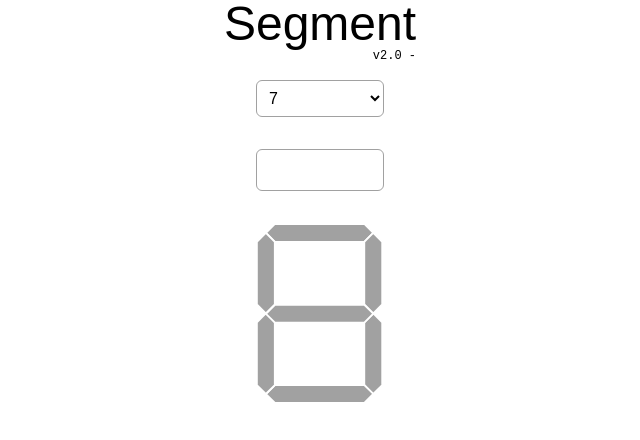
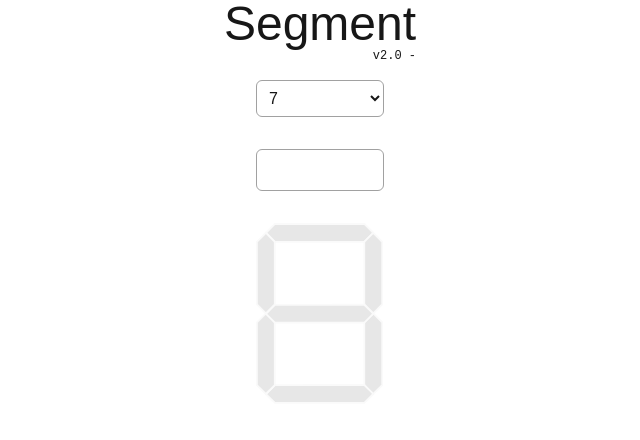
Before and after one commit to mmjmanders/seven-segment, a SvelteKit app: page / in a window 1280 px wide. Shown: the top 440 px of the page, without its empty margins (320-960 px from the left). Built offline with nearby package versions, Linux system fonts and the light colour scheme.

Commit message:
Updated colors (#12)

```diff
--- a/package.json
+++ b/package.json
@@ -17,8 +17,8 @@
 		"@eslint/compat": "^1.4.0",
 		"@eslint/js": "^9.36.0",
 		"@sveltejs/adapter-static": "^3.0.9",
-		"@sveltejs/kit": "^2.43.2",
-		"@sveltejs/vite-plugin-svelte": "^6.2.0",
+		"@sveltejs/kit": "^2.43.4",
+		"@sveltejs/vite-plugin-svelte": "^6.2.1",
 		"@tailwindcss/vite": "^4.1.13",
 		"@types/node": "^22.18.6",
 		"eslint": "^9.36.0",
@@ -30,7 +30,7 @@
 		"prettier": "^3.6.2",
 		"prettier-plugin-svelte": "^3.4.0",
 		"sass-embedded": "^1.93.2",
-		"svelte": "^5.39.5",
+		"svelte": "^5.39.6",
 		"svelte-check": "^4.3.2",
 		"typescript": "^5.9.2",
 		"typescript-eslint": "^8.44.1",
--- a/src/routes/Header.svelte
+++ b/src/routes/Header.svelte
@@ -2,7 +2,7 @@
 	const { VITE_APP_VERSION, VITE_BUILD_SHA } = import.meta.env;
 </script>
 
-<header class="relative dark:text-neutral-50">
+<header class="relative text-neutral-900 dark:text-neutral-50">
 	<h1 class="h1 text-5xl font-medium">Segment</h1>
 	<span class="absolute font-mono text-xs right-0">v{VITE_APP_VERSION} - {VITE_BUILD_SHA}</span>
 </header>
--- a/src/routes/Number.svelte
+++ b/src/routes/Number.svelte
@@ -133,7 +133,7 @@
 
 <style lang="scss">
 	.svg-background {
-		color: var(--color-white);
+		color: var(--color-neutral-50);
 
 		@media (prefers-color-scheme: dark) {
 			color: var(--color-neutral-900);
@@ -142,6 +142,7 @@
 
 	.off {
 		fill: var(--color-neutral-400);
+		fill-opacity: 0.25;
 
 		@media (prefers-color-scheme: dark) {
 			fill: var(--color-neutral-100);
--- a/src/routes/Segment.svelte
+++ b/src/routes/Segment.svelte
@@ -6,7 +6,10 @@
 </script>
 
 <div class="flex flex-col gap-y-8">
-	<select bind:value={nrSegments} class="p-2 border border-neutral-400 rounded-md">
+	<select
+		bind:value={nrSegments}
+		class="p-2 border border-neutral-400 rounded-md text-neutral-900 dark:text-neutral-50"
+	>
 		<option value="7">7</option>
 		<option value="14">14</option>
 	</select>
@@ -16,7 +19,7 @@
 		inputmode="numeric"
 		min="0"
 		max="9"
-		class="p-2 border border-neutral-400 rounded-md outline-none focus:outline-1 focus:outline-sky-400 focus:border-sky-400 focus:outline-double"
+		class="p-2 border border-neutral-400 rounded-md outline-none focus:outline-1 focus:outline-sky-400 focus:border-sky-400 focus:outline-double text-neutral-900 dark:text-neutral-50"
 	/>
 	<Number
 		input={entered != undefined ? Math.floor(entered / (entered >= 10 ? 10 : 1)) : undefined}
```
Also changed, not shown: 1 other file (tests, documents, lock files or other folders).
